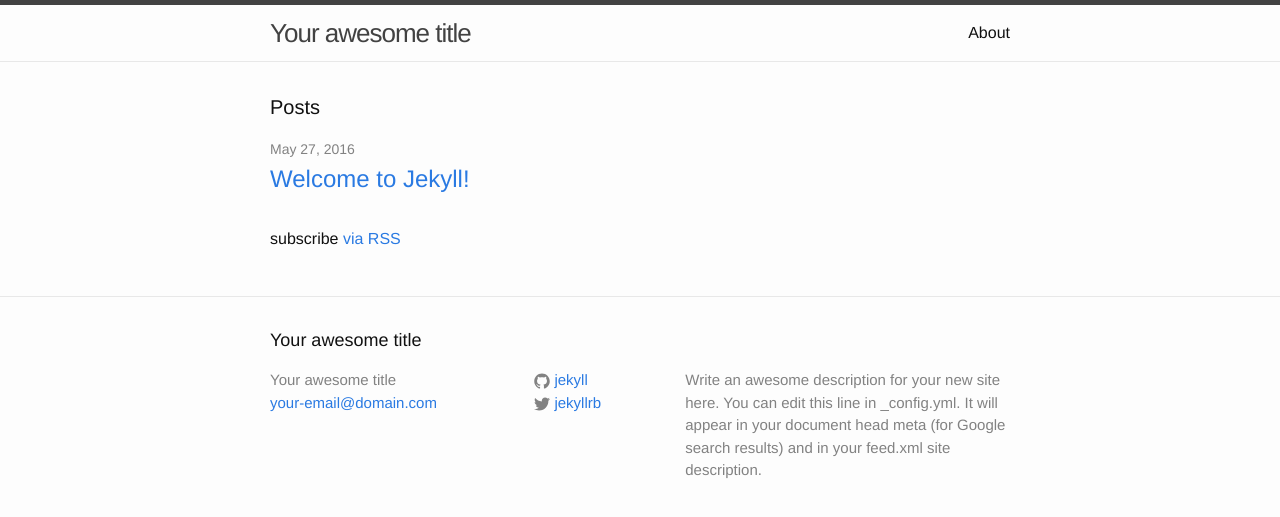
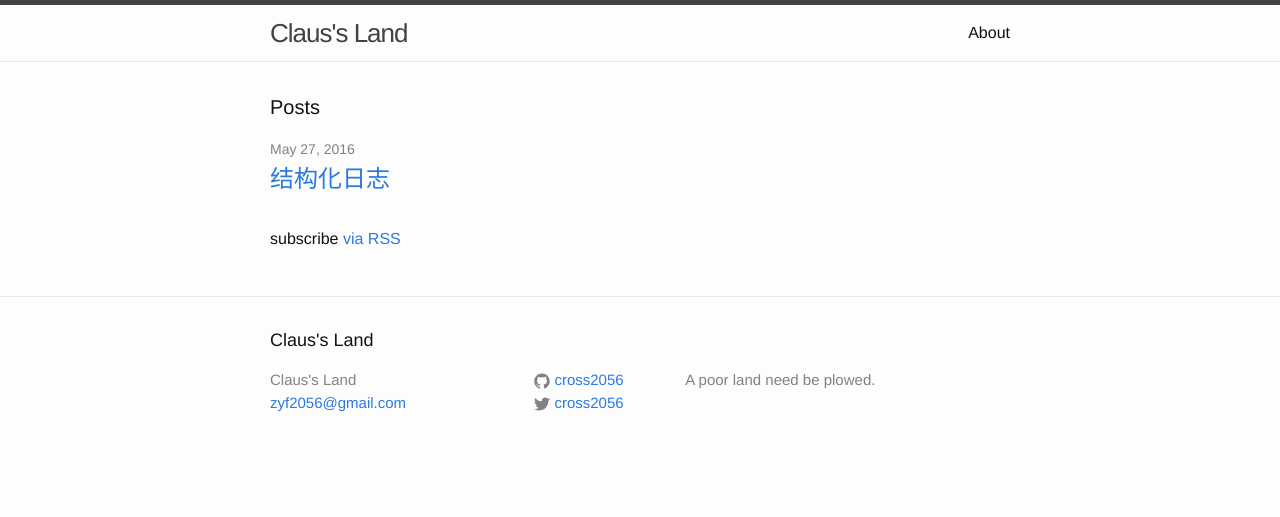
Before and after one commit to cross2056/cross2056.github.io, a Jekyll site: the page built from index.html, in a window 1280 px wide. Shown: the top 517 px of the page. Built offline with Jekyll 4.4.1, drawn with Linux system fonts in a browser that asks for light colours.

```diff
--- a/_config.yml
+++ b/_config.yml
@@ -6,16 +6,14 @@
 # 'jekyll serve'. If you change this file, please restart the server process.
 
 # Site settings
-title: Your awesome title
-email: your-email@domain.com
+title: Claus's Land
+email: zyf2056@gmail.com
 description: > # this means to ignore newlines until "baseurl:"
-  Write an awesome description for your new site here. You can edit this
-  line in _config.yml. It will appear in your document head meta (for
-  Google search results) and in your feed.xml site description.
+  A poor land need be plowed.
 baseurl: "" # the subpath of your site, e.g. /blog
-url: "http://yourdomain.com" # the base hostname & protocol for your site
-twitter_username: jekyllrb
-github_username:  jekyll
+url: "http://cross2056.github.io" # the base hostname & protocol for your site
+twitter_username: cross2056
+github_username:  cross2056
 
 # Build settings
 markdown: kramdown
```
Also changed, not shown: _posts/2016-05-27-test.markdown (added, +194 -0 lines), _posts/2016-05-27-welcome-to-jekyll.markdown (deleted, +0 -25 lines).
